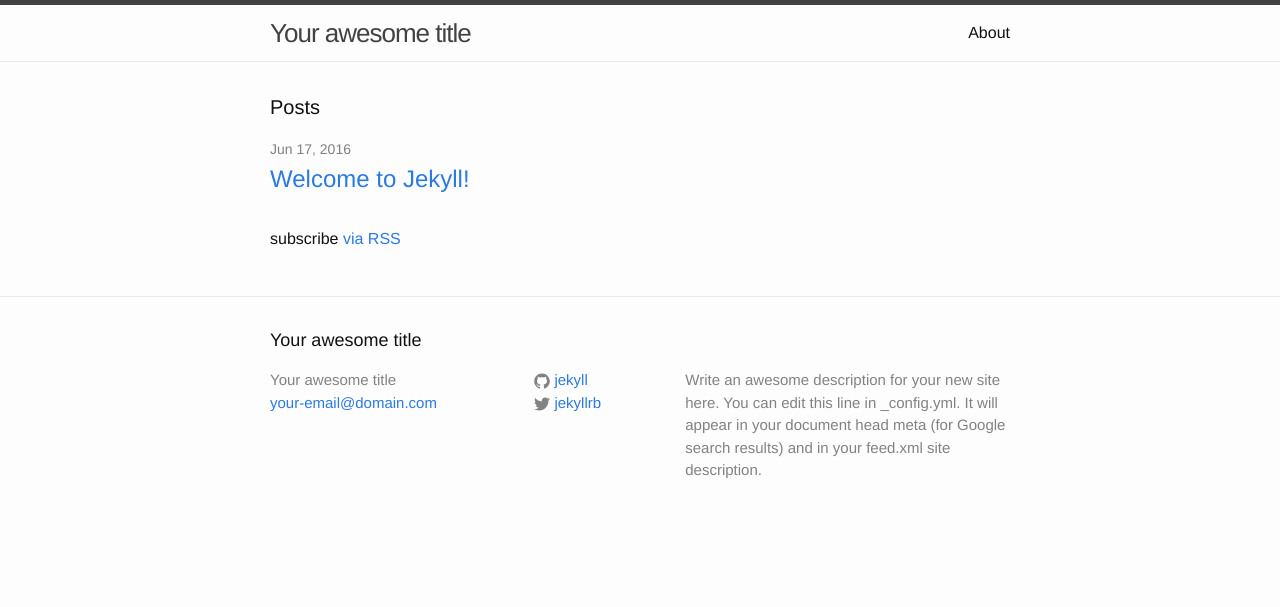
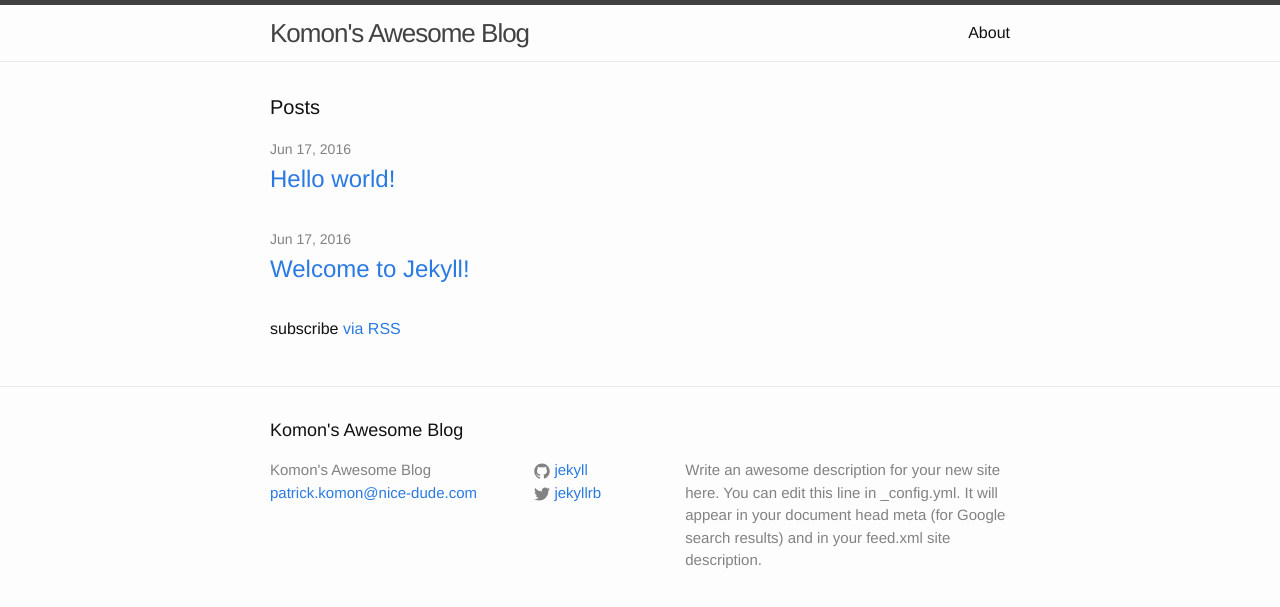
Before and after one commit to pkomon-tgm/pkomon-tgm.github.io, a Jekyll site: the page built from index.html, in a window 1280 px wide. Shown: the top 607 px of the page. Built offline with Jekyll 4.4.1, drawn with Linux system fonts in a browser that asks for light colours.

Commit message:
added first post, changed title and mail-adress

```diff
--- a/_config.yml
+++ b/_config.yml
@@ -6,8 +6,8 @@
 # 'jekyll serve'. If you change this file, please restart the server process.
 
 # Site settings
-title: Your awesome title
-email: your-email@domain.com
+title: Komon's Awesome Blog
+email: patrick.komon@nice-dude.com
 description: > # this means to ignore newlines until "baseurl:"
   Write an awesome description for your new site here. You can edit this
   line in _config.yml. It will appear in your document head meta (for
```
Also changed, not shown: _posts/2016-06-17-hello-world.markdown (added, +12 -0 lines).
